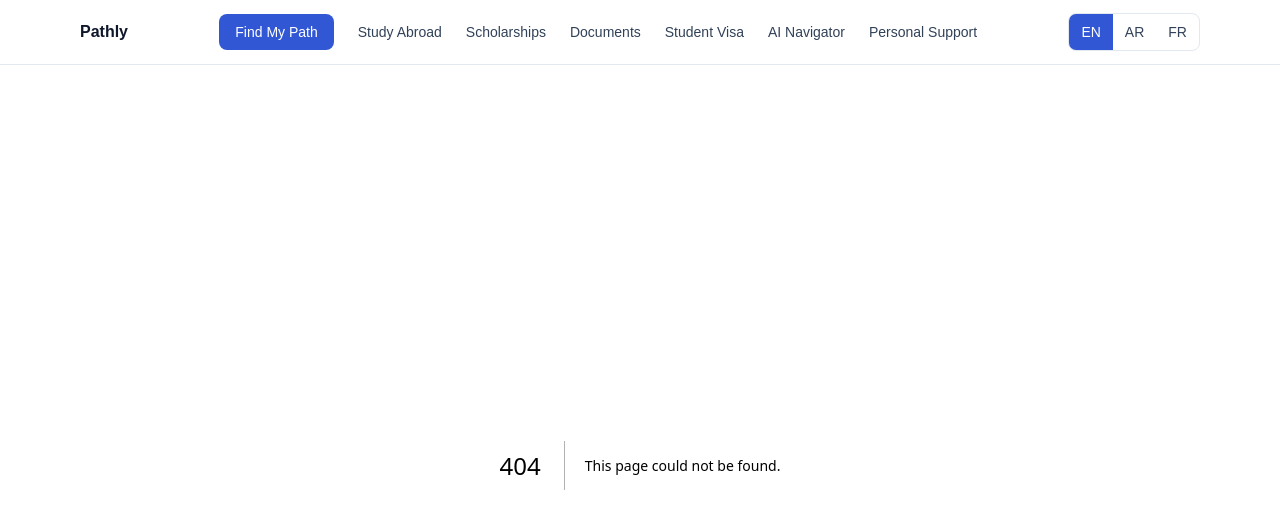
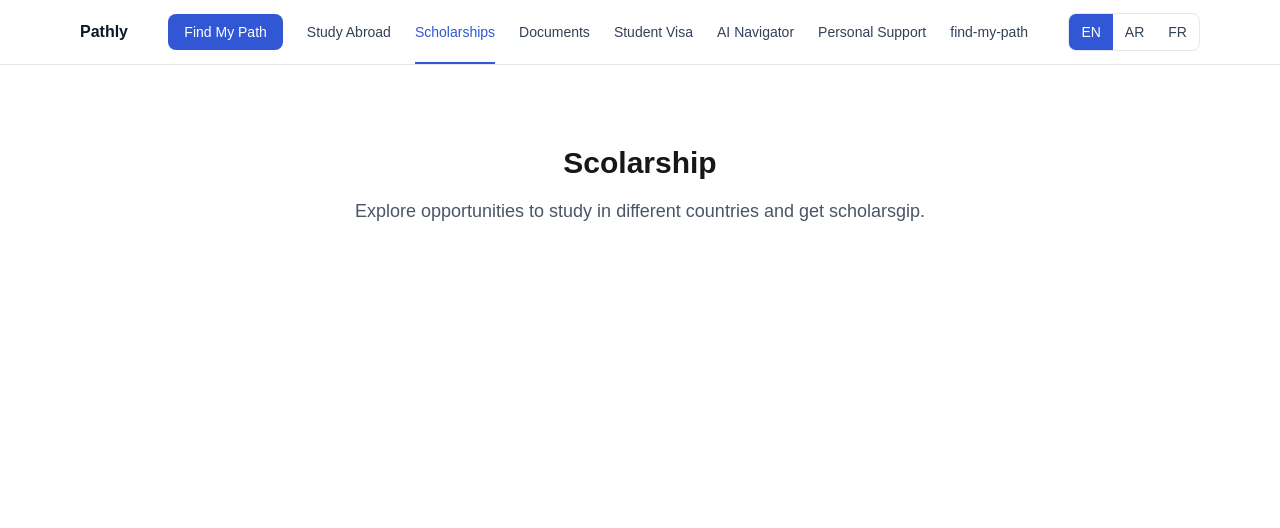
Before and after one commit to saadbrayhi/Pathly, a Next.js app: page /scholarship in a window 1280 px wide. Before the commit this address had no page. Shown: the top 528 px of the page. Built offline with nearby package versions, Linux system fonts and the light colour scheme.

Commit message:
feat: add application routes and navigation structure

```diff
--- a/src/app/components/home/PopDestination.tsx
+++ b/src/app/components/home/PopDestination.tsx
@@ -1,79 +1,8 @@
 import Link from "next/link";
 import { ChevronRight } from "lucide-react";
 import DestinationCard from "./DestinationCard";
+import { destinations } from "@/constent/constant";
 
-const destinations = [
-  {
-    name: "France",
-    flag: "🇫🇷",
-    image: "/images/home/destinations/france.jpg",
-    languages: ["French", "English"],
-    levels: ["Bachelor", "Master", "PhD"],
-    href: "/study-abroad/france",
-    scholarships: true,
-    visaRequired: true,
-  },
-  {
-    name: "Germany",
-    flag: "🇩🇪",
-    image: "/images/home/destinations/germany.jpg",
-    languages: ["German", "English"],
-    levels: ["Bachelor", "Master", "PhD"],
-    href: "/study-abroad/germany",
-    scholarships: true,
-    visaRequired: true,
-  },
-  {
-    name: "Italy",
-    flag: "🇮🇹",
-    image: "/images/home/destinations/italy.jpg",
-    languages: ["Italian", "English"],
-    levels: ["Bachelor", "Master", "PhD"],
-    href: "/study-abroad/italy",
-    scholarships: true,
-    visaRequired: true,
-  },
-  {
-    name: "Canada",
-    flag: "🇨🇦",
-    image: "/images/home/destinations/canada.jpg",
-    languages: ["English", "French"],
-    levels: ["Bachelor", "Master", "PhD"],
-    href: "/study-abroad/canada",
-    scholarships: true,
-    visaRequired: true,
-  },
-  {
-    name: "Turkey",
-    flag: "🇹🇷",
-    image: "/images/home/destinations/turkey.jpg",
-    languages: ["Turkish", "English"],
-    levels: ["Bachelor", "Master", "PhD"],
-    href: "/study-abroad/turkey",
-    scholarships: true,
-    visaRequired: true,
-  },
-  {
-    name: "Netherlands",
-    flag: "🇳🇱",
-    image: "/images/home/destinations/netherlands.jpg",
-    languages: ["Dutch", "English"],
-    levels: ["Bachelor", "Master", "PhD"],
-    href: "/study-abroad/netherlands",
-    scholarships: true,
-    visaRequired: true,
-  },
-  {
-    name: "Spain",
-    flag: "🇪🇸",
-    image: "/images/home/destinations/spain.jpg",
-    languages: ["Spanish", "English"],
-    levels: ["Bachelor", "Master", "PhD"],
-    href: "/study-abroad/spain",
-    scholarships: true,
-    visaRequired: true,
-  },
-];
 
 export default function PopDestination() {
   return (
--- a/src/app/components/shared/Navbar.tsx
+++ b/src/app/components/shared/Navbar.tsx
@@ -4,12 +4,14 @@ import Link from "next/link";
 import { usePathname } from "next/navigation";
 
 const navLinks = [
-  { label: "Study Abroad", href: "/study-abroad" },
-  { label: "Scholarships", href: "/scholarships" },
+  { label: "Study Abroad", href: "/study-aboard" },
+  { label: "Scholarships", href: "/scholarship" },
   { label: "Documents", href: "/documents" },
   { label: "Student Visa", href: "/student-visa" },
   { label: "AI Navigator", href: "/ai-navigator" },
   { label: "Personal Support", href: "/personal-support" },
+   { label: "find-my-path", href: "/find-my-path" },
+
 ];
 
 export default function Navbar() {
--- /dev/null
+++ b/src/app/documents/page.tsx
@@ -0,0 +1,10 @@
+export default function documentsPage() {
+  return (
+    <div className="flex flex-col items-center justify-center gap-4 py-20">
+      <h1 className="text-3xl font-bold">Documents</h1>
+      <p className="text-lg text-gray-600">
+        Explore opportunities to study in different countries.
+      </p>
+    </div>
+  );
+}
--- /dev/null
+++ b/src/app/find-my-path/page.tsx
@@ -0,0 +1,10 @@
+export default function FindMyPathPage() {
+  return (
+    <div className="flex flex-col items-center justify-center gap-4 py-20">
+      <h1 className="text-3xl font-bold">Find My Path</h1>
+      <p className="text-lg text-gray-600">
+        Discover the best educational opportunities for your future and get personalized guidance to achieve your academic and career goals.
+      </p>
+    </div>
+  );
+}
--- /dev/null
+++ b/src/app/scholarship/page.tsx
@@ -0,0 +1,10 @@
+export default function StudyAboardPage() {
+  return (
+    <div className="flex flex-col items-center justify-center gap-4 py-20">
+      <h1 className="text-3xl font-bold">Scolarship</h1>
+      <p className="text-lg text-gray-600">
+        Explore opportunities to study in different countries and get scholarsgip.
+      </p>
+    </div>
+  );
+}
--- /dev/null
+++ b/src/app/study-aboard/page.tsx
@@ -0,0 +1,10 @@
+export default function StudyAboardPage() {
+  return (
+    <div className="flex flex-col items-center justify-center gap-4 py-20">
+      <h1 className="text-3xl font-bold">Study Abroad</h1>
+      <p className="text-lg text-gray-600">
+        Explore opportunities to study in different countries.
+      </p>
+    </div>
+  );
+}
--- /dev/null
+++ b/src/constent/constant.ts
@@ -0,0 +1,72 @@
+export const  destinations = [
+  {
+    name: "France",
+    flag: "🇫🇷",
+    image: "/images/home/destinations/france.jpg",
+    languages: ["French", "English"],
+    levels: ["Bachelor", "Master", "PhD"],
+    href: "/study-abroad/france",
+    scholarships: true,
+    visaRequired: true,
+  },
+  {
+    name: "Germany",
+    flag: "🇩🇪",
+    image: "/images/home/destinations/germany.jpg",
+    languages: ["German", "English"],
+    levels: ["Bachelor", "Master", "PhD"],
+    href: "/study-abroad/germany",
+    scholarships: true,
+    visaRequired: true,
+  },
+  {
+    name: "Italy",
+    flag: "🇮🇹",
+    image: "/images/home/destinations/italy.jpg",
+    languages: ["Italian", "English"],
+    levels: ["Bachelor", "Master", "PhD"],
+    href: "/study-abroad/italy",
+    scholarships: true,
+    visaRequired: true,
+  },
+  {
+    name: "Canada",
+    flag: "🇨🇦",
+    image: "/images/home/destinations/canada.jpg",
+    languages: ["English", "French"],
+    levels: ["Bachelor", "Master", "PhD"],
+    href: "/study-abroad/canada",
+    scholarships: true,
+    visaRequired: true,
+  },
+  {
+    name: "Turkey",
+    flag: "🇹🇷",
+    image: "/images/home/destinations/turkey.jpg",
+    languages: ["Turkish", "English"],
+    levels: ["Bachelor", "Master", "PhD"],
+    href: "/study-abroad/turkey",
+    scholarships: true,
+    visaRequired: true,
+  },
+  {
+    name: "Netherlands",
+    flag: "🇳🇱",
+    image: "/images/home/destinations/netherlands.jpg",
+    languages: ["Dutch", "English"],
+    levels: ["Bachelor", "Master", "PhD"],
+    href: "/study-abroad/netherlands",
+    scholarships: true,
+    visaRequired: true,
+  },
+  {
+    name: "Spain",
+    flag: "🇪🇸",
+    image: "/images/home/destinations/spain.jpg",
+    languages: ["Spanish", "English"],
+    levels: ["Bachelor", "Master", "PhD"],
+    href: "/study-abroad/spain",
+    scholarships: true,
+    visaRequired: true,
+  },
+];
```
Also changed, not shown: src/app/ai-navigator/page.tsx (added), src/app/personal-support/page.tsx (added), src/app/student-visa/page.tsx (added).
